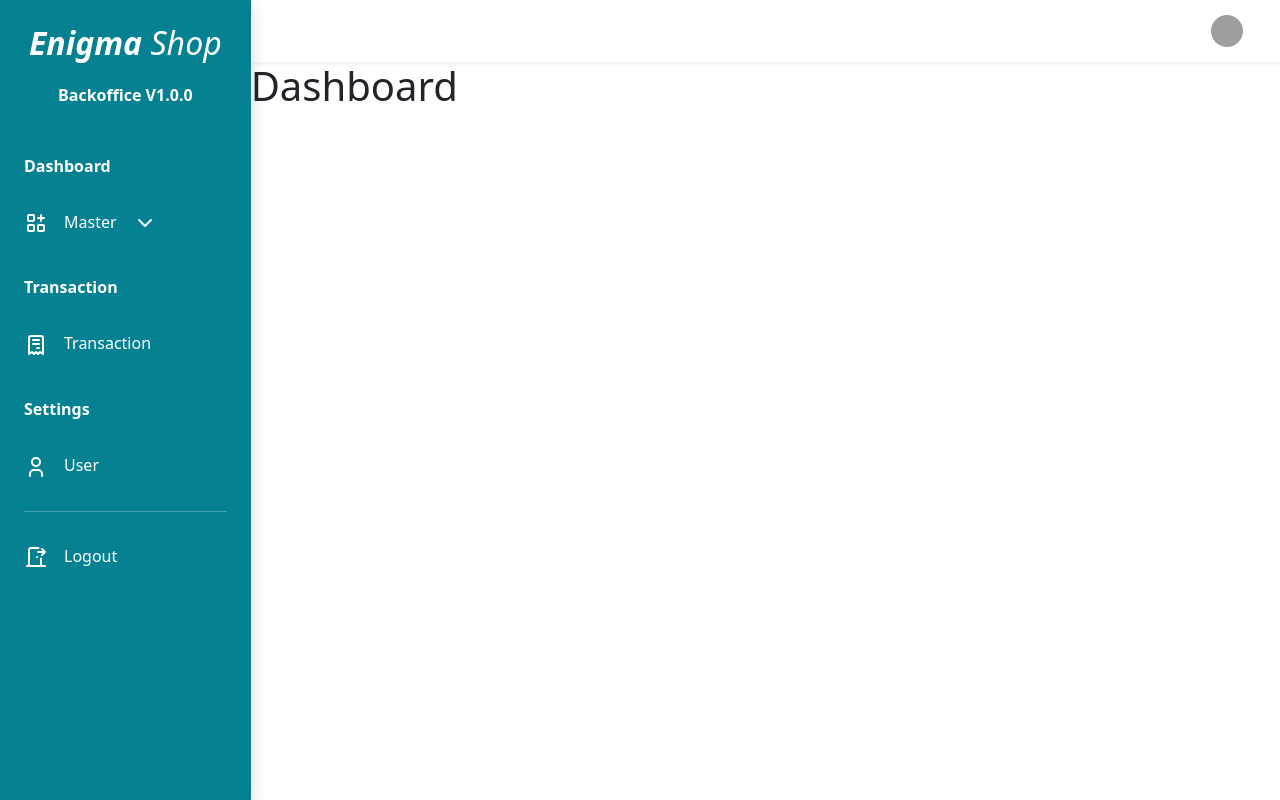
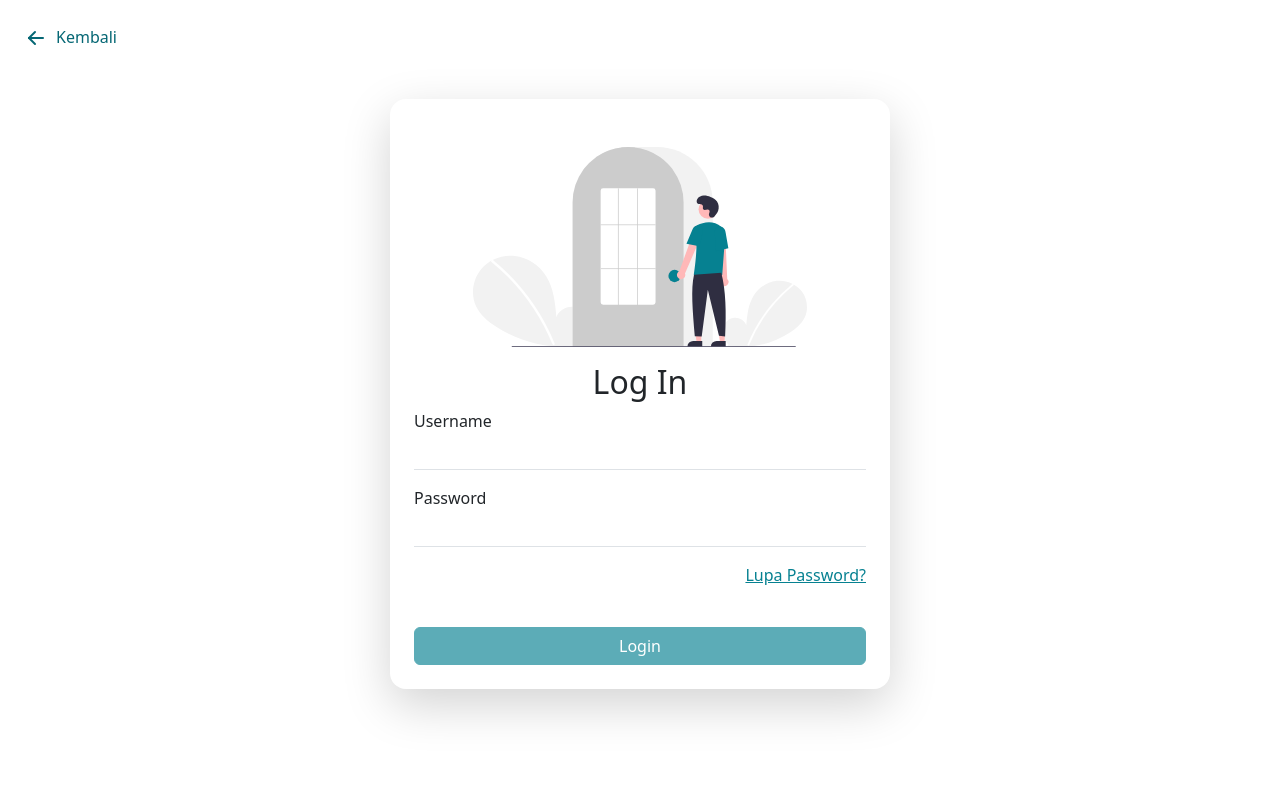
Before and after one commit to idazanggara/edu-enigma-shop, a React (Vite) app: page / in a window 1280 px wide. Built offline with nearby package versions, Linux system fonts and the light colour scheme; grey boxes are pictures that could not be loaded; a web font is replaced by a local one.

Commit message:
belajar HOC untuk Loading dan login

```diff
--- a/src/App.jsx
+++ b/src/App.jsx
@@ -14,10 +14,10 @@ class App extends React.Component {
   state = {
     // page: <Todo test="Hello World!" />,
     page: <Dashboard />,
-    isAuthenticated: true,
+    isAuthenticated: false,
   }
 
-  handleAuthenticated = (status) => {
+  handleAuthentication = (status) => {
     this.setState({
       isAuthenticated: status,
     })
@@ -44,15 +44,15 @@ class App extends React.Component {
             <div className="d-flex">
               <Sidebar
                 navigateTo={this.navigateTo}
-                handleAuthenticated={this.handleAuthenticated}
+                handleAuthentication={this.handleAuthentication}
               />
               <main className="w-100 flex-grow-1">
-                <Header handleAuthenticated={this.handleAuthenticated} />
+                <Header handleAuthentication={this.handleAuthentication} />
                 {page}
               </main>
             </div>
             :
-            <Login handleAuthenticated={this.handleAuthenticated} />
+            <Login handleAuthentication={this.handleAuthentication} />
         }
       </>
     )
--- a/src/pages/Authentication/Login.jsx
+++ b/src/pages/Authentication/Login.jsx
@@ -1,19 +1,72 @@
 import login from "@/assets/images/login.svg"
 import { IconArrowLeft } from "@tabler/icons-react"
 import { Component } from "react"
+import PropTypes from "prop-types"
+import withUiState from "../../shared/hoc/withUiState"
 
 class Login extends Component {
   state = {
     form: {
       username: "",
-      password: ""
+      password: "",
     },
     errors: {
       username: "",
       password: "",
     },
     isValid: false,
-  }
+  };
+
+  handleChange = (e) => {
+    const { name, value } = e.target
+
+    let errors = { ...this.state.errors }
+
+    if (name === "username") {
+      errors.username = value.length === 0 ? "Username wajib di isi!" : ""
+    }
+
+    if (name === "password") {
+      errors.password = value.length === 0 ? "Password wajib di isi!" : ""
+    }
+
+    this.setState(
+      {
+        form: {
+          ...this.state.form,
+          [name]: value,
+        },
+        errors,
+      },
+      this.validateForm
+    )
+  };
+
+  validateForm = () => {
+    const { username, password } = this.state.form
+    const { errors } = this.state
+
+    const isValid =
+      username.trim() !== "" &&
+      password.trim() !== "" &&
+      Object.values(errors).every((error) => error === "")
+
+    this.setState({ isValid })
+  };
+
+  handleOnSubmit = (e) => {
+    e.preventDefault()
+    const { username, password } = this.state.form
+    console.log("🚀 ~ Login ~ username:", username, "password", password, "0--")
+
+    if (!this.state.isValid) return
+
+    if (username === "admin" && password === "password") {
+      this.props.handleAuthentication(true)
+    } else {
+      this.props.showToast("username atau password salah", "danger")
+    }
+  };
   render() {
     return (
       <>
@@ -32,7 +85,7 @@ class Login extends Component {
           style={{ minHeight: "80vh" }}
         >
           <div className="shadow-lg rounded-4" style={{ width: 500 }}>
-            <form className="p-4">
+            <form onSubmit={this.handleOnSubmit} className="p-4">
               <div className="row mt-4 mb-3">
                 <div className="col text-center">
                   <img
@@ -48,25 +101,36 @@ class Login extends Component {
               <div className="mb-3">
                 <label htmlFor="username">Username</label>
                 <input
+                  onChange={this.handleChange}
                   type="text"
                   name="username"
                   id="username"
-                  className="form-control rounded-0 border-0 border-bottom"
+                  className={`form-control rounded-0 border-0 border-bottom ${this.state.errors.username && "is-invalid"}`}
                 />
+                <div className="invalid-feedback">
+                  {this.state.errors.username}
+                </div>
               </div>
               <div className="mb-3">
                 <label htmlFor="password">Password</label>
                 <input
+                  onChange={this.handleChange}
                   type="password"
                   name="password"
                   id="password"
-                  className="form-control rounded-0 border-0 border-bottom"
+                  className={`form-control rounded-0 border-0 border-bottom ${this.state.errors.password && "is-invalid"}`}
                 />
+                <div className="invalid-feedback">
+                  {this.state.errors.password}
+                </div>
               </div>
               <div className="mb-3 text-end">
                 <a href="#">Lupa Password?</a>
               </div>
-              <button className="btn btn-primary mt-4 w-100">Login</button>
+              <button
+                disabled={!this.state.isValid}
+                className="btn btn-primary mt-4 w-100"
+              >Login</button>
             </form>
           </div>
         </div>
@@ -75,4 +139,11 @@ class Login extends Component {
   }
 }
 
-export default Login
+Login.propTypes = {
+  handleAuthentication: PropTypes.func,
+  showToast: PropTypes.func,
+}
+
+const LoginComponent = withUiState(Login)
+
+export default LoginComponent
--- a/src/shared/components/Header/Header.jsx
+++ b/src/shared/components/Header/Header.jsx
@@ -1,8 +1,14 @@
 import { Component } from "react"
 import { IconSettings2 } from "@tabler/icons-react"
 import { IconDoorExit } from "@tabler/icons-react"
+import PropTypes from "prop-types"
+
 
 export default class Header extends Component {
+  handleLogout = () => {
+    if (!confirm("Apakah yakin ingin logout?")) return
+    this.props.handleAuthentication(false)
+  };
   render() {
     return (
       <div className="d-flex justify-content-end shadow-sm px-4 py-2">
@@ -37,6 +43,7 @@ export default class Header extends Component {
           </li>
           <li>
             <button
+              onClick={this.handleLogout}
               className="dropdown-item"
               href="#"
             >
@@ -51,3 +58,7 @@ export default class Header extends Component {
     )
   }
 }
+
+Header.propTypes = {
+  handleAuthentication: PropTypes.func,
+}
--- a/src/shared/components/Sidebar/Sidebar.jsx
+++ b/src/shared/components/Sidebar/Sidebar.jsx
@@ -22,7 +22,12 @@ import PetsPage from "../../../pages/Pets/PetsPage"
 import { IconCat } from "@tabler/icons-react"
 
 
+
 export default class Sidebar extends Component {
+  handleLogout = () => {
+    if (!confirm("Apakah yakin ingin logout?")) return
+    this.props.handleAuthentication(false)
+  };
   render() {
     const { navigateTo } = this.props
     return (
@@ -129,6 +134,7 @@ export default class Sidebar extends Component {
             </li>
             <hr />
             <li
+              onClick={this.handleLogout}
               className="cursor-pointer text-white">
               <i className="me-3">
                 <IconDoorExit />
@@ -144,4 +150,5 @@ export default class Sidebar extends Component {
 
 Sidebar.propTypes = {
   navigateTo: PropTypes.func,
+  handleAuthentication: PropTypes.func,
 }
--- /dev/null
+++ b/src/shared/components/Toast/Toast.jsx
@@ -0,0 +1,32 @@
+import PropTypes from "prop-types"
+
+function Toast({ message, color }) {
+  console.log("toast", message)
+  console.log("toast", color)
+
+  return (
+    <div
+      className={`position-absolute toast show top-25 end-0 me-4 mt-3 align-items-center text-bg-${color} text-white border-0`}
+      role="alert"
+      aria-live="assertive"
+      aria-atomic="true"
+    >
+      <div className="d-flex">
+        <div className="toast-body">{message}</div>
+        <button
+          type="button"
+          className="btn-close btn-close-white me-2 m-auto"
+          data-bs-dismiss="toast"
+          aria-label="Close"
+        ></button>
+      </div>
+    </div>
+  )
+}
+
+Toast.propTypes = {
+  message: PropTypes.string,
+  color: PropTypes.string,
+}
+
+export default Toast
--- a/src/shared/hoc/withUiState.jsx
+++ b/src/shared/hoc/withUiState.jsx
@@ -1,11 +1,14 @@
 import { Component } from "react"
+import Toast from "../components/Toast/Toast"
 
 const withUiState = (WrappedComponent) => {
   return class HOC extends Component {
     state = {
       isLoading: false,
-      isLoadingBefore: false,
-    }
+      showToast: false,
+      toastMessage: "",
+      toastColor: "primary",
+    };
 
     showLoading = () => {
       this.setState({
@@ -17,15 +20,33 @@ const withUiState = (WrappedComponent) => {
         isLoading: false
       })
     }
+    showToast = (message, color) => {
+      this.setState({
+        showToast: true,
+        toastMessage: message,
+        toastColor: color || this.state.toastColor,
+      })
+
+      setTimeout(() => {
+        this.setState({ showToast: false })
+      }, 4000)
+    };
 
     render() {
       return (
         <>
+          {this.state.showToast && (
+            <Toast
+              message={this.state.toastMessage}
+              color={this.state.toastColor}
+            />
+          )}
           <WrappedComponent
             {...this.props}
             isLoading={this.state.isLoading}
             showLoading={this.showLoading}
             hideLoading={this.hideLoading}
+            showToast={this.showToast}
           />
         </>
       )
```
